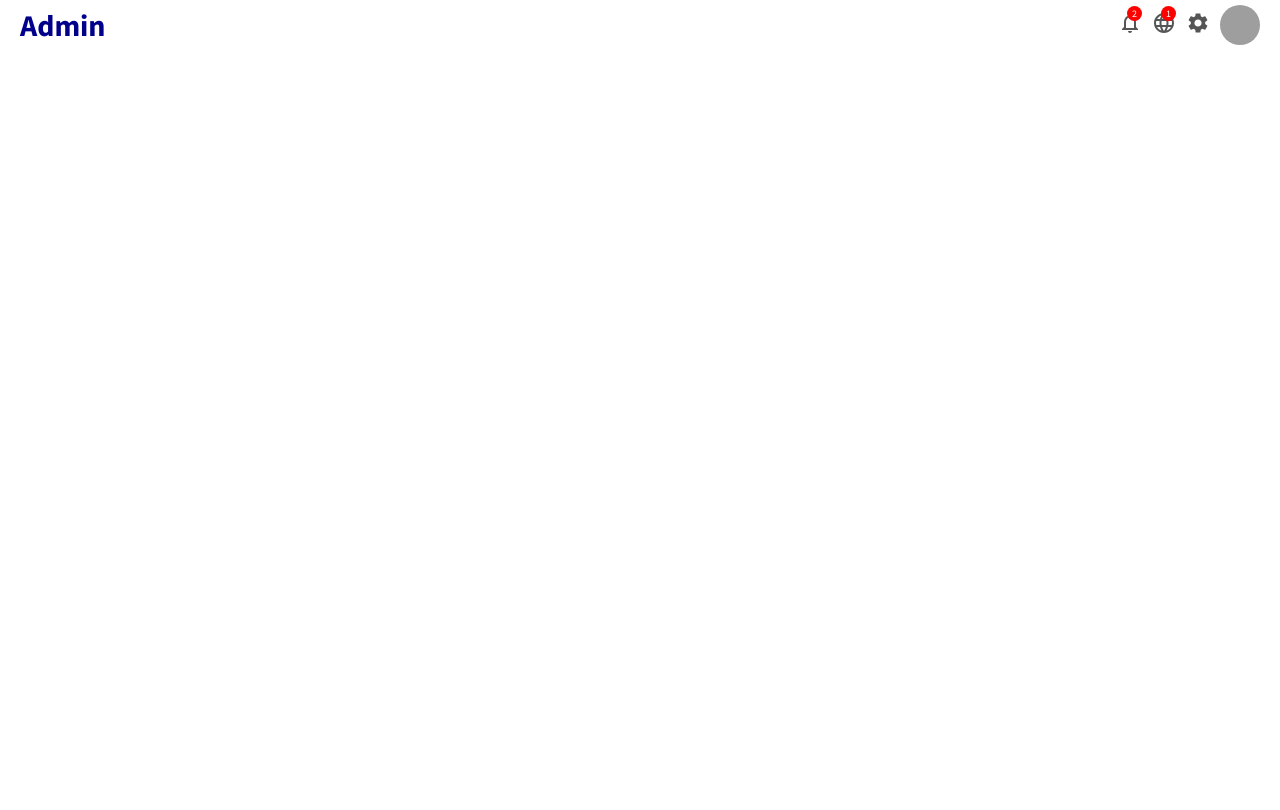
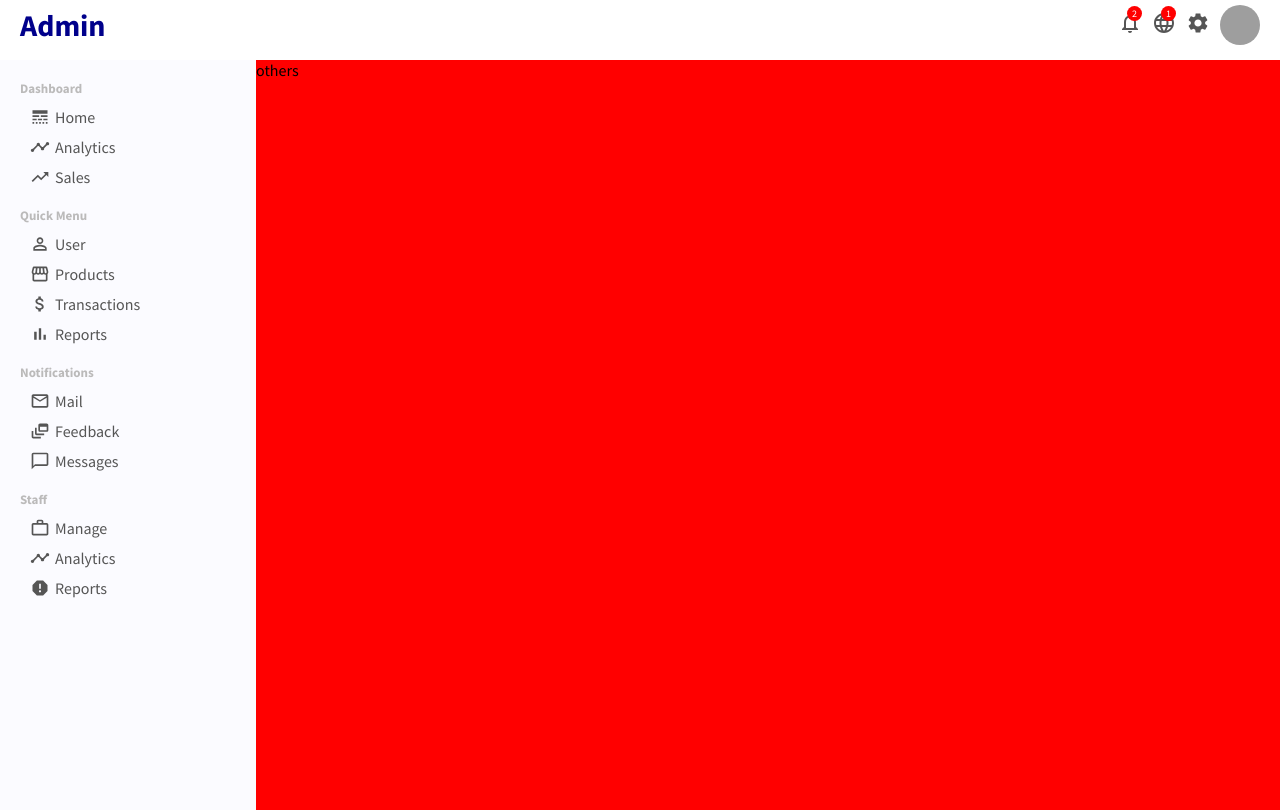
Before and after one commit to Abdullah2000Habib/React_Project011, a React (Create React App) app: page / in a window 1280 px wide. Built offline with nearby package versions, Linux system fonts and the light colour scheme; grey boxes are pictures that could not be loaded.

Commit message:
Sidebar Component

```diff
--- a/public/index.html
+++ b/public/index.html
@@ -35,7 +35,7 @@
       work correctly both with client-side routing and a non-root public URL.
       Learn how to configure a non-root public URL by running `npm run build`.
     -->
-  <title>Social App</title>
+  <title>Admin App</title>
 </head>
 
 <body>
--- a/src/MainStyle.jsx
+++ b/src/MainStyle.jsx
@@ -8,10 +8,6 @@
                 font-family: 'Source Sans Pro', sans-serif;
                 margin: 0;
             }
-            .container{
-                display: flex;
-                margin-top: 10px;
-            }
             .link{
                 text-decoration: none;
                 color: inherit;
--- /dev/null
+++ b/src/components/Container/Container.jsx
@@ -0,0 +1,8 @@
+import React from 'react';
+import { MainContainer } from './style';
+
+export default function Container({children}) {
+return (
+    <MainContainer>{children}</MainContainer>
+)
+}
--- /dev/null
+++ b/src/components/Container/index.jsx
@@ -0,0 +1 @@
+export { default } from "./Container";
--- /dev/null
+++ b/src/components/Container/style.jsx
@@ -0,0 +1,7 @@
+import styled from "@emotion/styled";
+
+export const MainContainer =styled("div")`
+label:MainContainer;
+display: flex;
+margin-top: 10px;
+`
--- a/src/components/Home.jsx
+++ b/src/components/Home.jsx
@@ -1,11 +1,18 @@
 
 import React from 'react';
+import Container from './Container';
+import Sidebar from './Sidebar/Sidebar';
 import Topbar from './Topbar/Topbar';
 
 export default function Home() {
 return (
     <>
         <Topbar/>
+        <Container>
+            <Sidebar />
+            <div style={{flex:"4" ,backgroundColor :"red"}}>others</div>
+        </Container>
+
     </>
 )
 }
--- /dev/null
+++ b/src/components/Sidebar/Sidebar.jsx
@@ -0,0 +1,72 @@
+import React from 'react';
+import { AttachMoneyIcon, BarChartIcon, ChatBubbleOutlineIcon, DynamicFeedIcon, LineStyleIcon, MailOutlineIcon, PermIdentityIcon, ReportIcon, SidebarContainer, SidebarList, SidebarListItem, SidebarMenu, SidebarTitle, SidebarWrapper, StorefrontIcon, TimelineIcon, TrendingUpIcon, WorkOutlineIcon } from './style';
+
+export default function Sidebar() {
+return (
+    <>
+        <SidebarContainer>
+            <SidebarWrapper>
+                <SidebarMenu>
+                    <SidebarTitle>Dashboard</SidebarTitle>
+                    <SidebarList>
+                        <SidebarListItem >
+                            <LineStyleIcon/> Home
+                        </SidebarListItem>
+                        <SidebarListItem >
+                            <TimelineIcon/> Analytics
+                        </SidebarListItem>
+                        <SidebarListItem >
+                            <TrendingUpIcon/> Sales
+                        </SidebarListItem>
+                    </SidebarList>
+                </SidebarMenu>
+                <SidebarMenu>
+                    <SidebarTitle>Quick Menu</SidebarTitle>
+                    <SidebarList>
+                        <SidebarListItem >
+                            <PermIdentityIcon/> User
+                        </SidebarListItem>
+                        <SidebarListItem >
+                            <StorefrontIcon/> Products
+                        </SidebarListItem>
+                        <SidebarListItem >
+                            <AttachMoneyIcon/> Transactions
+                        </SidebarListItem>
+                        <SidebarListItem >
+                            <BarChartIcon/> Reports
+                        </SidebarListItem>
+                    </SidebarList>
+                </SidebarMenu>
+                <SidebarMenu>
+                    <SidebarTitle>Notifications</SidebarTitle>
+                    <SidebarList>
+                        <SidebarListItem >
+                            <MailOutlineIcon/> Mail
+                        </SidebarListItem>
+                        <SidebarListItem >
+                            <DynamicFeedIcon/> Feedback
+                        </SidebarListItem>
+                        <SidebarListItem >
+                            <ChatBubbleOutlineIcon/> Messages
+                        </SidebarListItem>
+                    </SidebarList>
+                </SidebarMenu>
+                <SidebarMenu>
+                    <SidebarTitle>Staff</SidebarTitle>
+                    <SidebarList>
+                        <SidebarListItem >
+                            <WorkOutlineIcon/> Manage
+                        </SidebarListItem>
+                        <SidebarListItem >
+                            <TimelineIcon/> Analytics
+                        </SidebarListItem>
+                        <SidebarListItem >
+                            <ReportIcon/> Reports
+                        </SidebarListItem>
+                    </SidebarList>
+                </SidebarMenu>
+            </SidebarWrapper>
+        </SidebarContainer>
+    </>
+)
+}
--- /dev/null
+++ b/src/components/Sidebar/index.jsx
@@ -0,0 +1 @@
+export { default } from "./Sidebar";
--- /dev/null
+++ b/src/components/Sidebar/style.jsx
@@ -0,0 +1,101 @@
+import { css } from "@emotion/react";
+import styled from "@emotion/styled";
+import {
+    AttachMoney,
+    BarChart, ChatBubbleOutline, DynamicFeed, LineStyle, MailOutline, PermIdentity, Report, Storefront, Timeline,
+    TrendingUp, WorkOutline
+} from "@material-ui/icons";
+
+export const SidebarIconGrouping = css`
+label:SidebarContainer;
+margin-right: 5px;
+font-size: 20px !important;
+`
+
+export const SidebarContainer = styled("div")`
+label:SidebarContainer;
+  flex: 1;
+  height: calc(100vh - 50px);
+  background-color: rgb(251, 251, 255);
+  position: sticky;
+  top: 50px;
+`
+export const SidebarWrapper = styled("div")`
+label:SidebarWrapper;
+  padding: 20px;
+  color: #555;
+`
+export const SidebarMenu = styled("div")`
+label:SidebarMenu;
+  margin-bottom: 10px;
+`
+export const SidebarTitle = styled("h3")`
+label:SidebarTitle;
+  font-size: 13px;
+  color: rgb(187, 186, 186);
+`
+export const SidebarList = styled("ul")`
+label:SidebarList;
+  list-style: none;
+  padding: 5px;
+`
+export const SidebarListItem = styled("li")`
+label:SidebarListItem;
+  padding: 5px;
+  cursor: pointer;
+  display: flex;
+  align-items: center;
+  border-radius: 10px;
+  &:hover {
+      background-color: rgb(240, 240, 255);
+  }
+  ${(props)=>props.active?`background-color: rgb(240, 240, 255);`:''}
+`
+export const LineStyleIcon = styled(LineStyle)`
+label:LineStyleIcon;
+${SidebarIconGrouping};
+`
+export const TimelineIcon = styled(Timeline)`
+label:TimelineIcon;
+${SidebarIconGrouping};
+`
+export const TrendingUpIcon = styled(TrendingUp)`
+label:TrendingUpIcon;
+${SidebarIconGrouping};
+`
+export const PermIdentityIcon = styled(PermIdentity)`
+label:PermIdentityIcon;
+${SidebarIconGrouping};
+`
+export const StorefrontIcon = styled(Storefront)`
+label:StorefrontIcon;
+${SidebarIconGrouping};
+`
+export const AttachMoneyIcon = styled(AttachMoney)`
+label:AttachMoneyIcon;
+${SidebarIconGrouping};
+`
+export const BarChartIcon = styled(BarChart)`
+label:BarChartIcon;
+${SidebarIconGrouping};
+`
+export const MailOutlineIcon = styled(MailOutline)`
+label:MailOutlineIcon;
+${SidebarIconGrouping};
+`
+export const DynamicFeedIcon = styled(DynamicFeed)`
+label:DynamicFeedIcon;
+${SidebarIconGrouping};
+`
+export const ChatBubbleOutlineIcon = styled(ChatBubbleOutline)`
+label:ChatBubbleOutlineIcon;
+${SidebarIconGrouping};
+`
+export const WorkOutlineIcon = styled(WorkOutline)`
+label:WorkOutlineIcon;
+${SidebarIconGrouping};
+`
+export const ReportIcon = styled(Report)`
+label:ReportIcon;
+${SidebarIconGrouping};
+`
```
